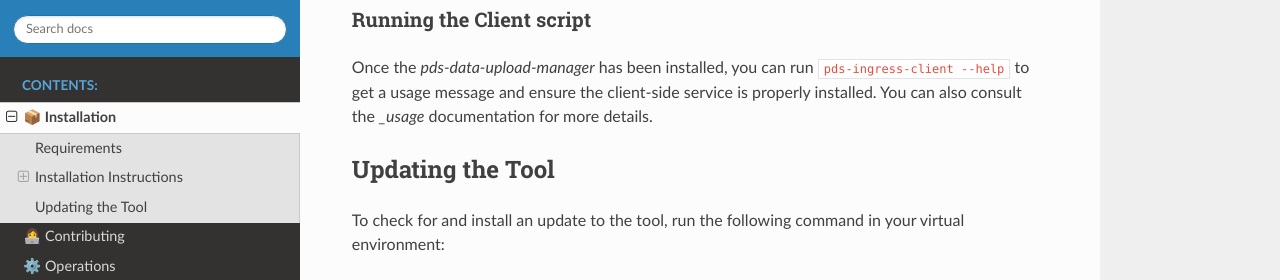
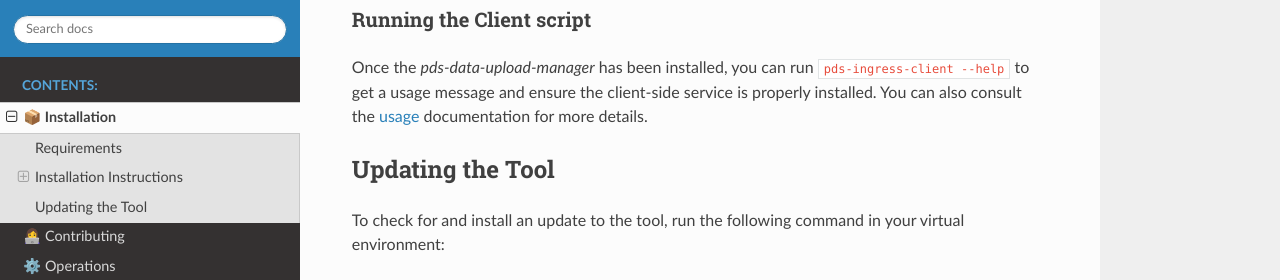
Before and after one commit to NASA-PDS/data-upload-manager, a Sphinx documentation site: the page built from docs/source/installation/index.rst, in a window 1280 px wide and 900 px high, scrolled down 2014 px. Shown: the part 190-470 px from the top of the window. Built offline with Sphinx 7.4.7 and the Read the Docs theme 3.1.0, drawn with Linux system fonts in a browser that asks for light colours.

```diff
--- a/docs/source/installation/index.rst
+++ b/docs/source/installation/index.rst
@@ -100,7 +100,7 @@ Running the Client script
 
 Once the `pds-data-upload-manager` has been installed, you can run ``pds-ingress-client --help``
 to get a usage message and ensure the client-side service is properly installed. You can
-also consult the `_usage` documentation for more details.
+also consult the usage_ documentation for more details.
 
 Updating the Tool
 -----------------
```
